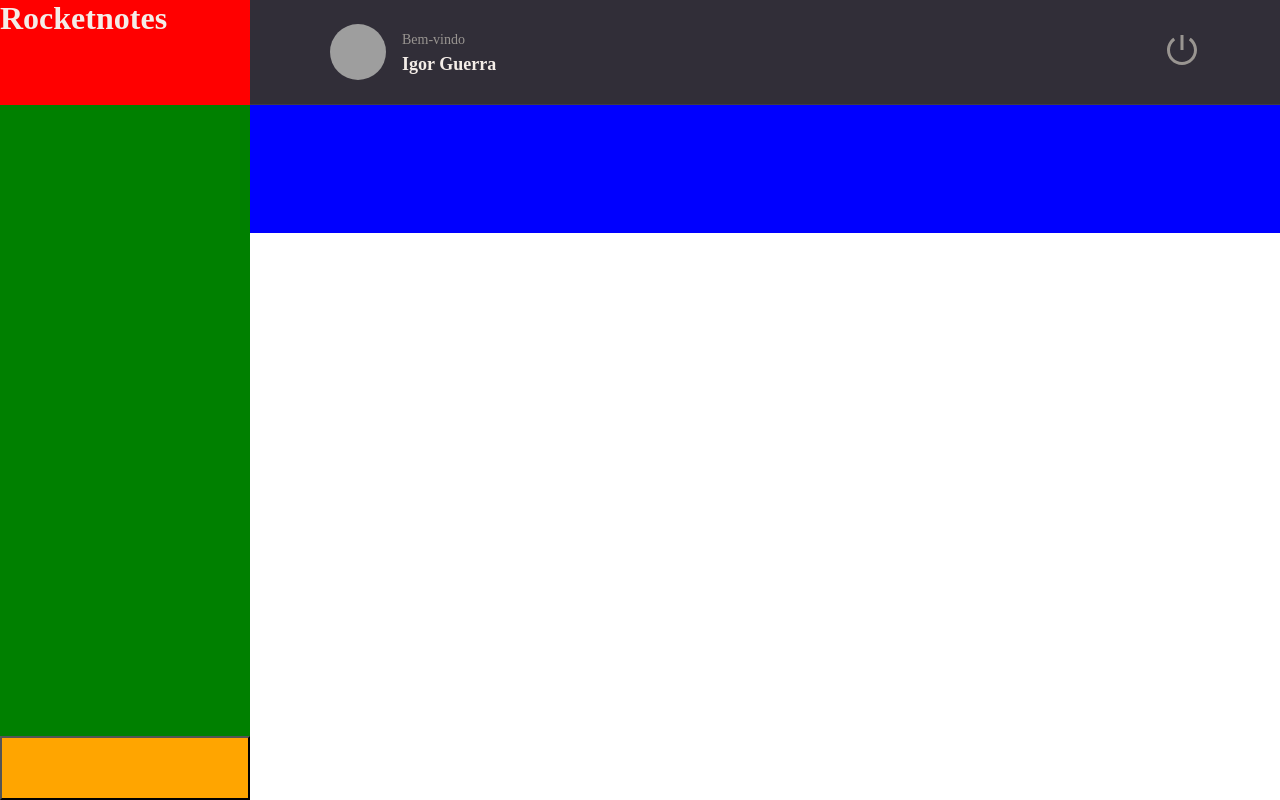
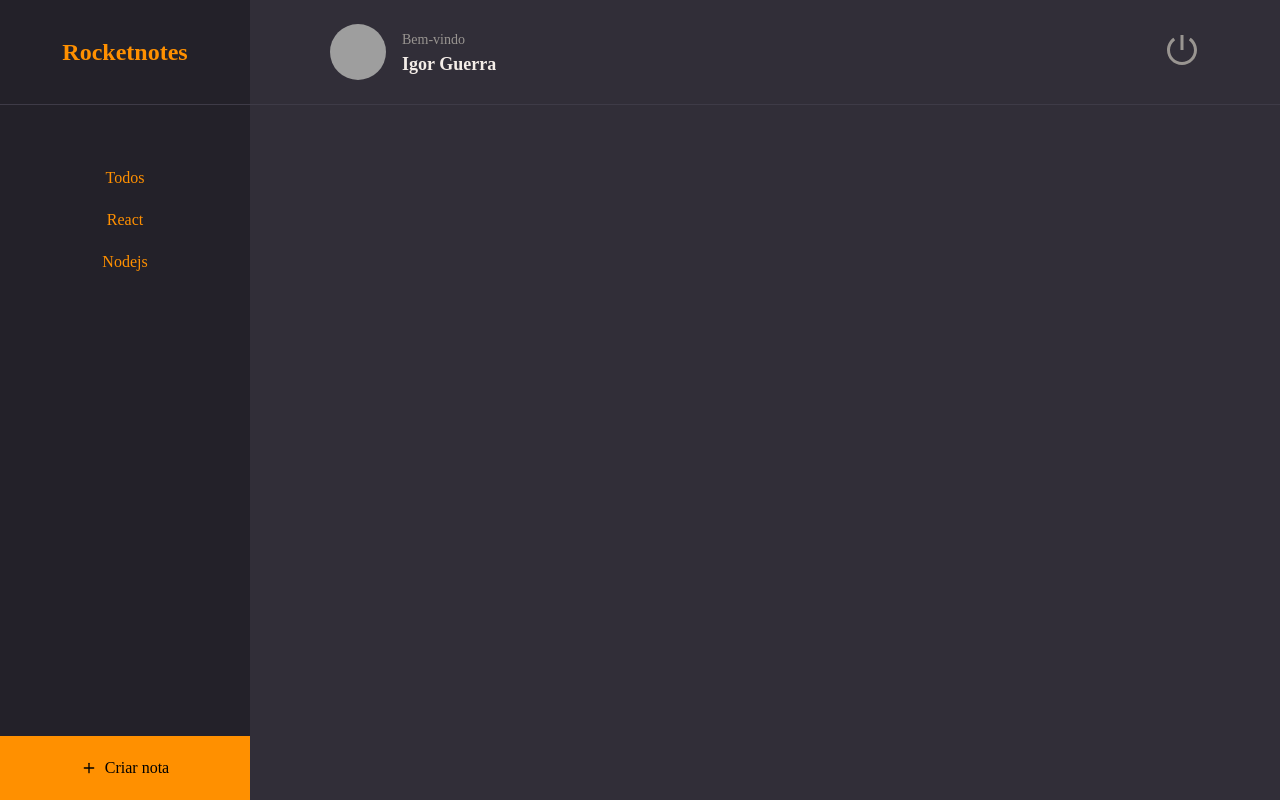
Before and after one commit to igorvguerra/Rocketnotes, a React app: page / in a window 1280 px wide. Built offline with nearby package versions, Linux system fonts and the light colour scheme; grey boxes are pictures that could not be loaded; the HTML template or start-up script is replaced by a standard one.

Commit message:
creating the menu and newnote

```diff
--- a/src/components/ButtonText/index.jsx
+++ b/src/components/ButtonText/index.jsx
@@ -1,8 +1,11 @@
 import { Container } from './styles';
 
-export function ButtonText({ title, ...rest }) {
+export function ButtonText({ title, isactive = false, ...rest }) {
     return(
-        <Container type='button' {...rest}>
+        <Container
+        type='button'
+        $isactive = {isactive.toString()}
+        {...rest}>
             {title}
         </Container>
     )
--- a/src/components/ButtonText/styles.js
+++ b/src/components/ButtonText/styles.js
@@ -3,7 +3,7 @@
 export const Container = styled.button`
     background: none;
     border: none;
-    color: ${({ theme }) => theme.COLORS.ORANGE};
+    color: ${({ theme, $isactive }) => $isactive ? theme.COLORS.ORANGE : theme.COLORS.GRAY_100};
 
     font-size: 16px;
 `;
--- a/src/pages/Home/index.jsx
+++ b/src/pages/Home/index.jsx
@@ -1,6 +1,9 @@
+import { FiPlus } from 'react-icons/fi'
+
 import { Container, Brand, Menu, Search, Content, NewNote} from './styles';
 
 import { Header } from '../../components/Header';
+import { ButtonText } from '../../components/ButtonText';
 
 export function Home() {
     return (
@@ -12,7 +15,9 @@
             <Header/>
 
             <Menu>
-
+                <li><ButtonText title="Todos" $isactive /></li>
+                <li><ButtonText title="React"/></li>
+                <li><ButtonText title="Nodejs"/></li>
             </Menu>
 
             <Search>
@@ -23,7 +28,10 @@
 
             </Content>
 
-            <NewNote></NewNote>
+            <NewNote>
+                <FiPlus />
+                    Criar nota
+            </NewNote>
         </Container>
     );
 };
--- a/src/pages/Home/styles.js
+++ b/src/pages/Home/styles.js
@@ -16,21 +16,53 @@
 `;
 export const Brand = styled.div`
     grid-area: brand;
-    background-color: red;
+    display: flex;
+    justify-content: center;
+    align-items: center;
+
+    border-bottom-width: 1px;
+    border-bottom-style: solid;
+    border-bottom-color: ${({ theme }) => theme.COLORS.BACKGROUND_700};
+
+    background-color: ${({ theme }) => theme.COLORS.BACKGROUND_900};
+
+    > h1 {
+        font-size: 24px;
+        color: ${({ theme }) => theme.COLORS.ORANGE};
+    }
 `;
 export const Menu = styled.ul`
     grid-area: menu;
-    background-color: green;
+    background-color: ${({ theme }) => theme.COLORS.BACKGROUND_900};
+
+    padding-top: 64px;
+    text-align: center;
+
+    > li {
+        margin-bottom: 24px;
+    }
+
 `;
 export const Search = styled.div`
     grid-area: search;
-    background-color: blue;
+
 `;
 export const Content = styled.div`
     grid-area: content;
-    background-color: white;
+
 `;
 export const NewNote= styled.button`
     grid-area: newnote;
-    background-color: orange;
-`;
+
+    background-color: ${({ theme }) => theme.COLORS.ORANGE};
+    border: none;
+
+    display: flex;
+    align-items: center;
+    justify-content: center;
+
+    > svg {
+        margin-right: 8px;
+    }
+
+    `;
```
